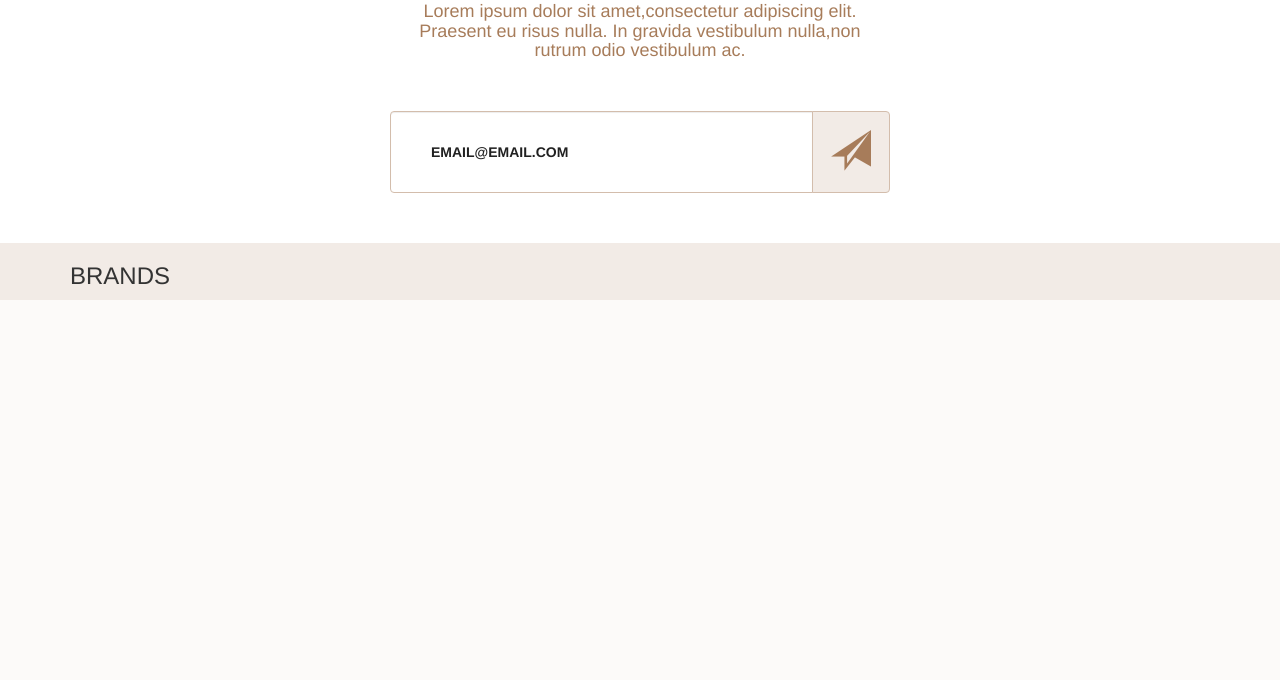
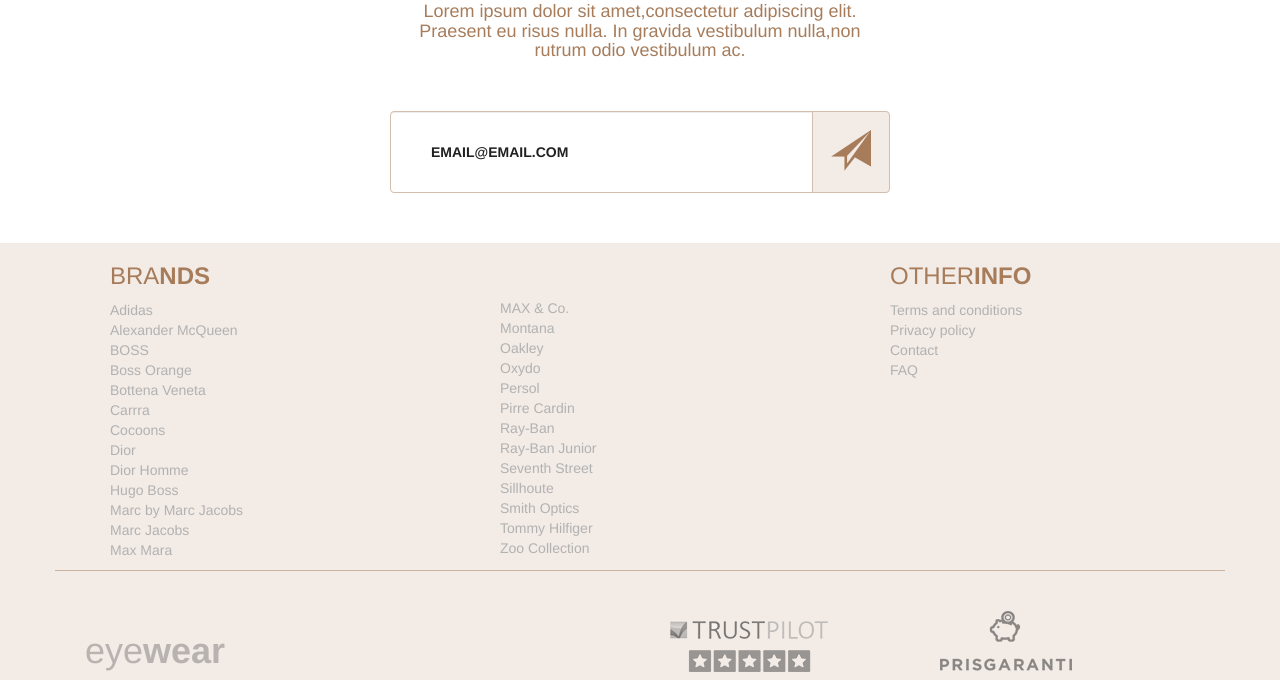
Before and after one commit to victormalezhik/test.loc, a PHP site: page / in a window 1280 px wide. Shown: the part 3595-4275 px from the top of the page. Before the commit the page ends 3895 px from the top, so only its background shows below. Run offline with PHP 8.4, Linux system fonts and the light colour scheme; some web fonts are replaced.

Commit message:
The sixth change
I added footer

```diff
--- a/test.loc/css/style.css
+++ b/test.loc/css/style.css
@@ -510,6 +510,50 @@ footer {
     background-color: #f2ebe6;
 }
 
+.color_text {
+    color: #a77c5a;
+    padding: 0 0 0 40px;
+}
+
+.brown {
+    color: #a77c5a;
+    font-weight: bold;
+}
+
+.footer_text {
+    color: #b2b2b2;
+}
+
+.footer_text1 {
+    margin-top: 55px;
+    color: #b2b2b2;
+}
+
+.footer_under {
+    padding: 40px 0 0 0;
+}
+
+.footer_image {
+    padding: 10px 0 0 0;
+}
+
+.footer_link {
+    color: #b2b2b2;
+}
+
+.footer_link:hover {
+    text-decoration: none;
+    color: #a77c5a;
+}
+
+.under-border {
+    border-top: 1px solid #ccb3a0;
+}
+
+.logo_text2 {
+    color: #b8b3b0;
+}
+
 .section_text{
     padding-top: 370px;
 }
--- a/test.loc/index.html
+++ b/test.loc/index.html
@@ -21,7 +21,6 @@
     <header>
         <div class="container">
             <div class="row">
-                <!--<div class="heade">-->
                 <div class="col-md-3">
                     <div class="logo">
                         <h1 class="logo_text">
@@ -52,7 +51,6 @@
                     </div>
                 </div>
             </div>
-        </div>
         </div>
     </header>
     <div class="section1">
@@ -426,13 +424,129 @@
                 <div class="col-md-4">
                     <div class="first_column">
                         <h3 class="color_text">BRA<span class="brown">NDS</span></h3>
+                        <ul class="footer_text" type="none">
+                            <li>
+                                <a class="footer_link" href="#">Adidas</a>
+                            </li>
+                            <li>
+                                <a class="footer_link" href="#">Alexander McQueen</a>
+                            </li>
+                            <li>
+                                <a class="footer_link" href="#">BOSS</a>
+                            </li>
+                            <li>
+                                <a class="footer_link" href="#">Boss Orange</a>
+                            </li>
+                            <li>
+                                <a class="footer_link" href="#">Bottena Veneta</a>
+                            </li>
+                            <li>
+                                <a class="footer_link" href="#">Carrra</a>
+                            </li>
+                            <li>
+                                <a class="footer_link" href="#">Cocoons</a>
+                            </li>
+                            <li>
+                                <a class="footer_link" href="#">Dior</a>
+                            </li>
+                            <li>
+                                <a class="footer_link" href="#">Dior Homme</a>
+                            </li>
+                            <li>
+                                <a class="footer_link" href="#">Hugo Boss</a>
+                            </li>
+                            <li>
+                                <a class="footer_link" href="#">Marc by Marc Jacobs</a>
+                            </li>
+                            <li>
+                                <a class="footer_link" href="#">Marc Jacobs</a>
+                            </li>
+                            <li>
+                                <a class="footer_link" href="#">Max Mara</a>
+                            </li>
+                        </ul>
                     </div>
                 </div>
                 <div class="col-md-4">
-
+                    <ul class="footer_text1" type="none">
+                        <li>
+                            <a class="footer_link" href="#">MAX & Co.</a>
+                        </li>
+                        <li>
+                            <a class="footer_link" href="#">Montana</a>
+                        </li>
+                        <li>
+                            <a class="footer_link" href="#">Oakley</a>
+                        </li>
+                        <li>
+                            <a class="footer_link" href="#">Oxydo</a>
+                        </li>
+                        <li>
+                            <a class="footer_link" href="#">Persol</a>
+                        </li>
+                        <li>
+                            <a class="footer_link" href="#">Pirre Cardin</a>
+                        </li>
+                        <li>
+                            <a class="footer_link" href="#">Ray-Ban</a>
+                        </li>
+                        <li>
+                            <a class="footer_link" href="#">Ray-Ban Junior</a>
+                        </li>
+                        <li>
+                            <a class="footer_link" href="#">Seventh Street</a>
+                        </li>
+                        <li>
+                            <a class="footer_link" href="#">Sillhoute</a>
+                        </li>
+                        <li>
+                            <a class="footer_link" href="#">Smith Optics</a>
+                        </li>
+                        <li>
+                            <a class="footer_link" href="#">Tommy Hilfiger</a>
+                        </li>
+                        <li>
+                            <a class="footer_link" href="#">Zoo Collection</a>
+                        </li>
+                    </ul>
                 </div>
                 <div class="col-md-4">
-
+                    <div class="first_column">
+                        <h3 class="color_text">OTHER<span class="brown">INFO</span></h3>
+                        <ul class="footer_text" type="none">
+                            <li>
+                                <a class="footer_link" href="#">Terms and conditions</a>
+                            </li>
+                            <li>
+                                <a class="footer_link" href="#">Privacy policy</a>
+                            </li>
+                            <li>
+                                <a class="footer_link" href="#">Contact</a>
+                            </li>
+                            <li>
+                                <a class="footer_link" href="#">FAQ</a>
+                            </li>
+                        </ul>
+                    </div>
+                </div>
+                <div class="col-md-12 under-border">
+                    <div class="footer_under">
+                        <div class="col-md-6">
+                            <div class="logo">
+                                <h1 class="logo_text2">
+                                    eye<span class="header_text">wear</span>
+                                </h1>
+                            </div>
+                        </div>
+                        <div class="col-md-6">
+                            <div class="col-md-6">
+                                <img class="footer_image" src="glasses/footer_foto1.png">
+                            </div>
+                            <div class="col-md-6">
+                                <img class="footer_image2" src="glasses/footer_foto2.png">
+                            </div>
+                        </div>
+                    </div>
                 </div>
             </div>
         </div>
```
Also changed, not shown: test.loc/glasses/footer_foto1.png (added), test.loc/glasses/footer_foto2.png (added).
